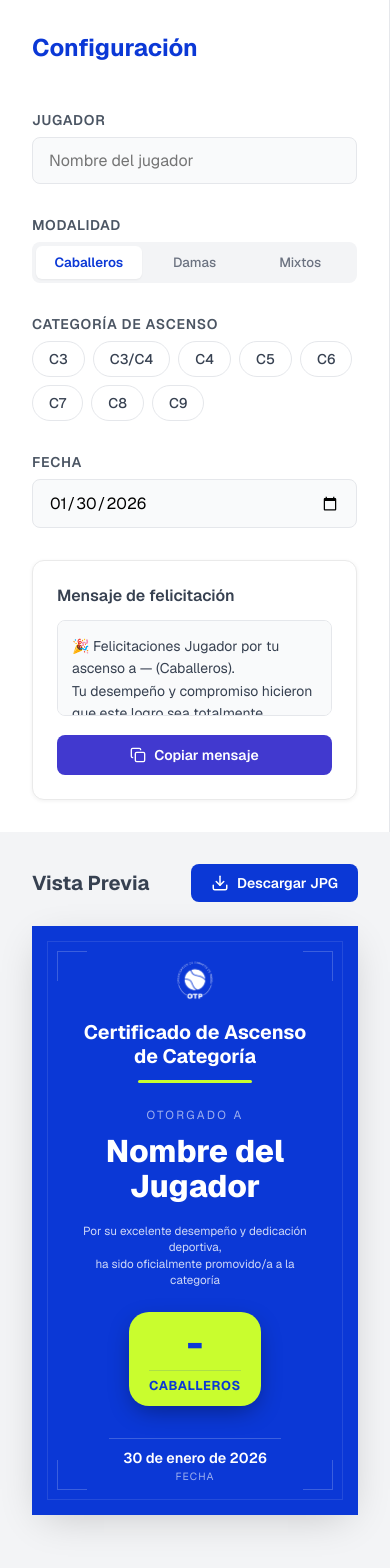
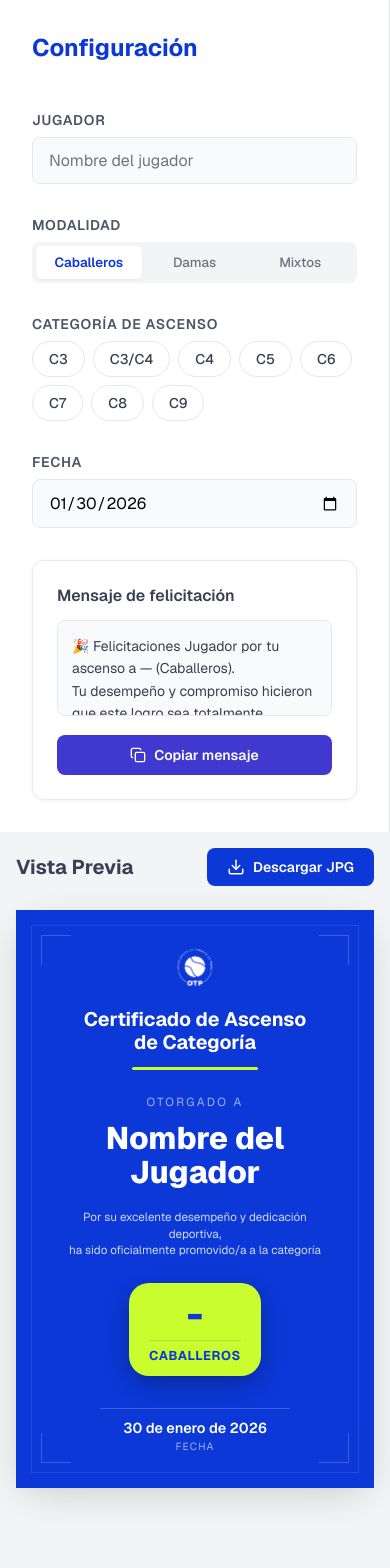
Before and after one commit to sumar21/generador-de-certificados-otp, a Next.js app: page / in a window 390 px wide. Shown: the top 1568 px of the page. After the commit the page ends 1536 px from the top, so only its background shows below. Built offline with nearby package versions, Linux system fonts and the light colour scheme.

Commit message:
fix: optimizar visualizacion y descarga mobile
- Ajustado padding en mobile para aprovechar mejor la pantalla.\n- Configurada descarga de imagen con pixelRatio retina y dimensiones A4 fijas.\n- Agregada espera de fuentes antes de capturar para evitar textos rotos.

```diff
--- a/src/app/page.css
+++ b/src/app/page.css
@@ -44,3 +44,12 @@
   align-items: center;
   padding: 2rem;
 }
+
+@media (max-width: 640px) {
+  .right-panel {
+    padding: 1rem;
+    align-items: flex-start;
+    /* Permitir scroll si es muy alto */
+    overflow-y: auto;
+  }
+}
--- a/src/components/CertificatePreview.tsx
+++ b/src/components/CertificatePreview.tsx
@@ -48,10 +48,20 @@ const CertificatePreview: React.FC<CertificatePreviewProps> = ({
 
         setLoading(true);
         try {
+            // Asegurar que las fuentes estén cargadas antes de capturar
+            await document.fonts.ready;
+
             // Options for html-to-image on the high-res hidden node
             const options = {
-                quality: 1,
-                pixelRatio: 1, // Already set to 794x1123, ratio 1 is enough
+                quality: 0.95,
+                pixelRatio: 2, // Mejor calidad para retina displays
+                width: 794,
+                height: 1123,
+                style: {
+                    transform: 'none', // Reset transforms
+                    borderRadius: '0',
+                    margin: '0',
+                },
             };
 
             const dataUrl = await toJpeg(captureNode, options);
@@ -62,6 +72,7 @@ const CertificatePreview: React.FC<CertificatePreviewProps> = ({
             link.click();
         } catch (err) {
             console.error('Error creating certificate image:', err);
+            alert('Hubo un error al generar la imagen. Por favor intenta de nuevo.');
         } finally {
             setLoading(false);
         }
```
